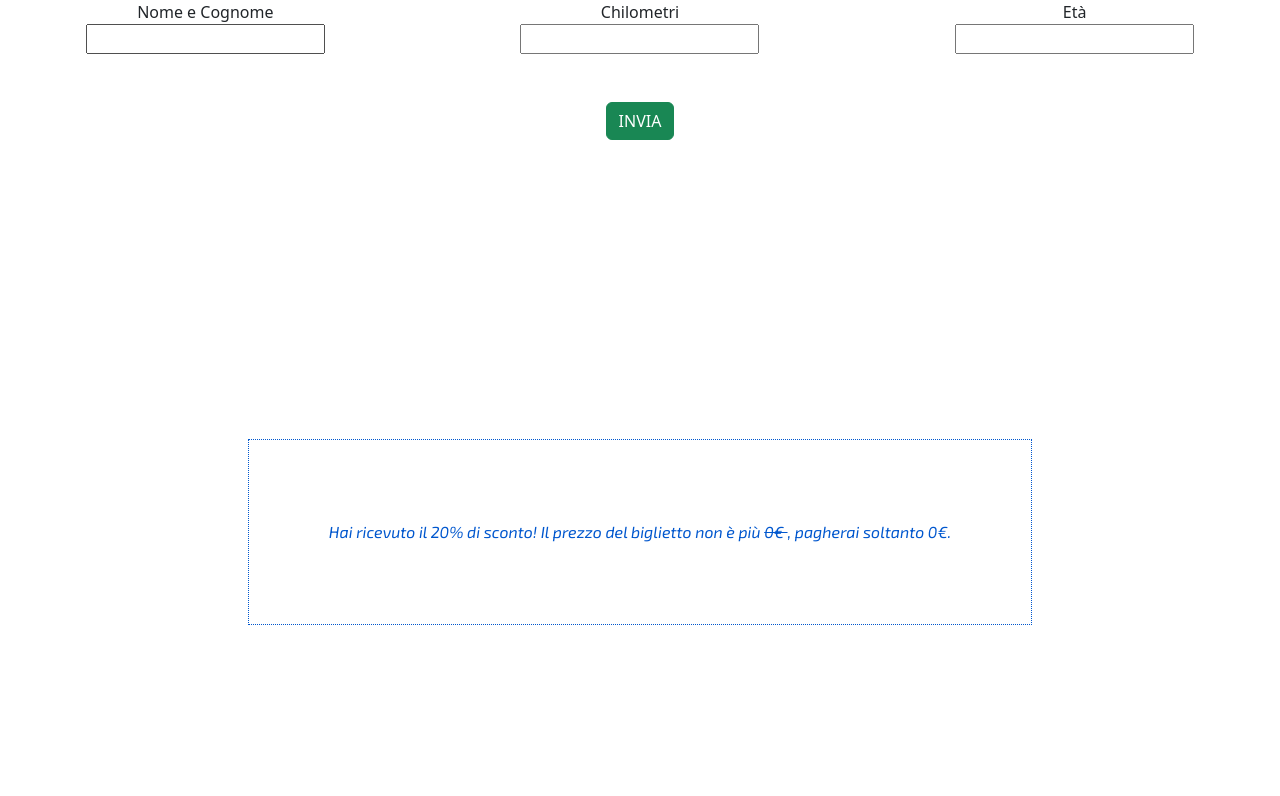
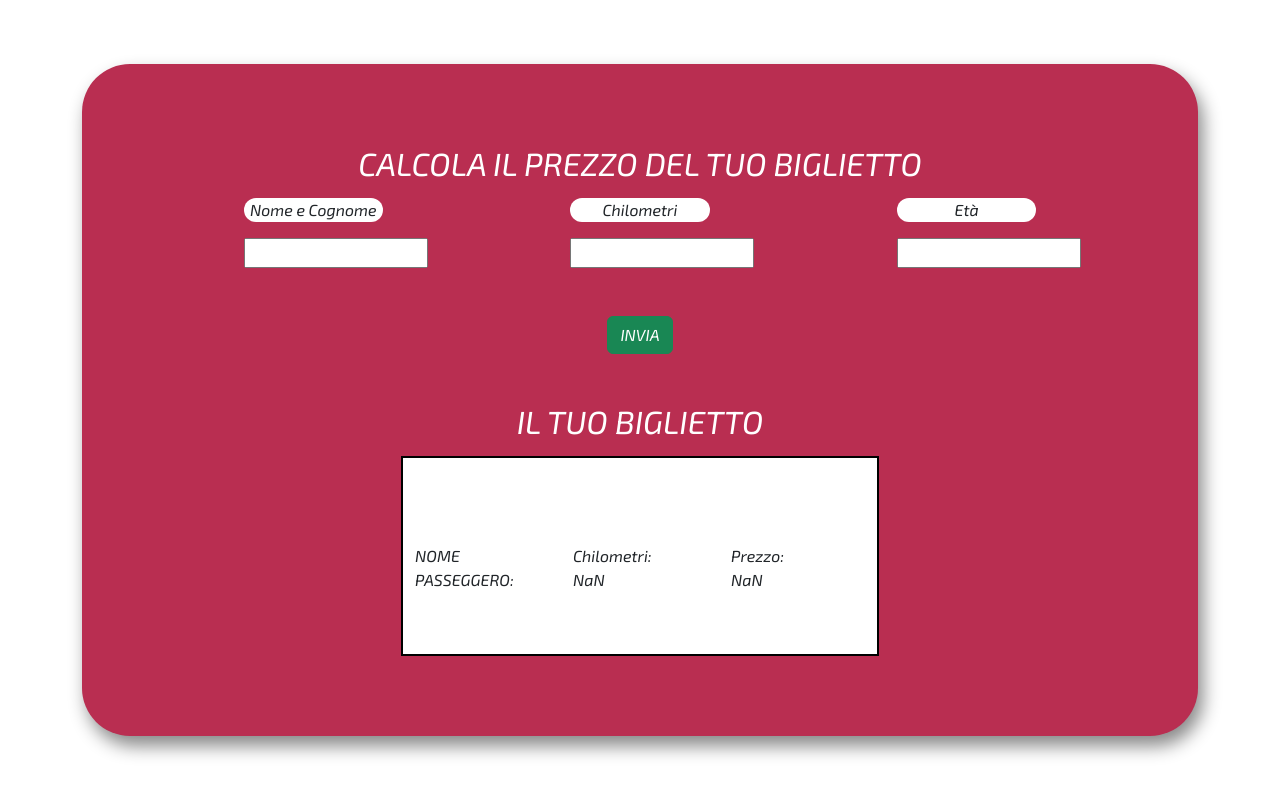
Before and after one commit to ChiaraMameli/js-biglietto-treno-form, a plain HTML site: page index.html in a window 1280 px wide. Both pictures are taken after a click on the button "INVIA". Drawn offline with nearby package versions, Linux system fonts and the light colour scheme.

Commit message:
added style

```diff
--- a/css/style.css
+++ b/css/style.css
@@ -1,18 +1,31 @@
-.box {
-    display: flex;
-    justify-content: center;
-    align-items: center;
+body {
+    font-family: 'Exo 2', sans-serif;
+    font-weight: 3rem;
+}
 
-    min-height: 100vh;
-    min-width: 100%;
+._box {
+    background-color: #B92E51;
+    padding: 5rem;
+    border-radius: 3rem;
+    width: 100%;
+    box-shadow: 5px 10px 18px #888888;
+}
+
+._h-100 {
+    height: 100vh;
+}
+
+#form label {
+    background-color: #FFF;
+    border-radius: 2rem;
+}
+
+
+#ticket {
+    min-height: 200px;
+    width: 50%;
+    margin: 0 auto;
+    border: 2px solid black;
+    background-color: #FFF;
 
 }
-
-#result {
-    font-family: 'Exo 2', sans-serif;
-    font-weight: 3rem;
-    color: #0057CE;
-    padding: 5rem;
-    border: 1px dotted #0057CE;
-
-}
--- a/index.html
+++ b/index.html
@@ -13,27 +13,47 @@
     <title>Document</title>
 </head>
 <body>
-    <div class="row text-center">
-        <div class="col-4">
-            <label for="anagraphics" class="d-block">Nome e Cognome</label>
+    <div class="container d-flex align-items-center _h-100">
+        <div class="_box">
+
+            <h2 class="text-center text-white mb-3">CALCOLA IL PREZZO DEL TUO BIGLIETTO</h2>
+            <div id="form" class="row text-center justify-content-around">
+                <div class="col-2">
+                    <label for="anagraphics" class="d-block mb-3">Nome e Cognome</label>
                     <input type="text" id="anagraphics">
                 </div>
-        <div class="col-4">
-            <label for="kilometres" class="d-block">Chilometri</label>
+                <div class="col-2">
+                    <label for="kilometres" class="d-block mb-3">Chilometri</label>
                     <input type="number" id="kilometres">
                 </div>
-        <div class="col-4">
-            <label for="age" class="d-block">Età</label>
+                <div class="col-2">
+                    <label for="age" class="d-block mb-3">Età</label>
                     <input type="number" id="age">
                 </div>
-        <div class="col align-self-center">
-            <button type="button" class="btn btn-success mt-5">INVIA</button>        </div>
+                <div class="col-12 align-self-center">
+                    <button type="button" class="btn btn-success mt-5 mb-5">INVIA</button>        </div>
             </div>
 
+            <div id="ticket-section" class="d-none">
+                <h2 class="text-center text-white mb-3">IL TUO BIGLIETTO</h2>
 
-    <div class="box">
-        <p id="result"></p>
+                <div id="ticket" class="row align-items-center">
+                    <div id="anagraphics-result" class="col">
+                        <h3 class="fs-6">NOME PASSEGGERO: </h2>
                     </div>
+                    <div id="kilometres-result" class="col" >
+                        <span>Chilometri: </span>
+                    </div>
+                    <div id="price-result" class="col" >
+                        <span>Prezzo: </span>
+                    </div>
+
+                </div>
+            </div>
+
+        </div>
+    </div>
+
 <script src="js/script.js"></script>
 </body>
 </html>
--- a/js/script.js
+++ b/js/script.js
@@ -1,46 +1,50 @@
-console.log('JS OK')
-
-console.log('JS OK')
-
-// Prompt
-
+// Variabili
 const kilometresInput = document.getElementById("kilometres");
 const ageInput = document.getElementById("age");
 const button = document.querySelector(".btn");
+const anagraphicsInput = document.getElementById("anagraphics");
 
 const twentyDiscount = parseInt(20);
 const fortyDiscount = parseInt(40);
 
 const resultParagraph = document.getElementById('result');
 
+// Click
+
 button.addEventListener('click', function(){
 
-const kilometresTravel = kilometresInput.value;
-const ageTraveler = ageInput.value;
+const kilometresTravel = parseInt(kilometresInput.value);
+const ageTraveler = parseInt(ageInput.value);
+const anagraphics = anagraphicsInput.value;
 
 console.log(kilometresTravel);
 console.log(ageTraveler);
 
 let finalPrice = kilometresTravel * 0.21;
-let finalPriceTeen = finalPrice * 0.8;
-let finalPriceElderly = finalPrice * 0.6;
 
-if (isNaN(kilometresTravel) || isNaN(ageTraveler)) {
+if (!isNaN(kilometresInput) || !isNaN(ageInput)) {
     alert ('Il carattere inserito non è valido.')
-
 } else {
 
-if (ageTraveler <= 18) {
-    resultParagraph.innerHTML = `Hai ricevuto il 20% di sconto! Il prezzo del biglietto non è più <del> ${finalPrice}€ </del>, pagherai soltanto ${finalPriceTeen}€.`;
-
-} else if (ageTraveler >= 65) {
-    resultParagraph.innerHTML = `Hai ricevuto il 40% di sconto! Il prezzo del biglietto non è più <del> ${finalPrice}€ </del>, pagherai soltanto ${finalPriceElderly}€.`;
-
-} else {
-    resultParagraph.innerText = `Il prezzo del biglietto è ${finalPrice}€.`;
-
+if (ageTraveler < 18) {
+    finalPrice = finalPrice * 0.8;
 }
 
+if (ageTraveler >= 65) {
+    finalPrice = finalPrice * 0.6;
 }
+}
+const anagraphicsResult = document.getElementById('anagraphics-result');
+anagraphicsResult.innerText += ' ' + anagraphics;
+
+const kilometresResult = document.getElementById('kilometres-result')
+kilometresResult.innerText += ' ' + kilometresTravel;
+
+const priceResult = document.getElementById('price-result')
+priceResult.innerText += ' ' + finalPrice;
+
+const ticketSection = document.getElementById('ticket-section');
+
+ticketSection.className = '';
 
 })
```
Lines whose indentation alone changed are shown as unchanged.
